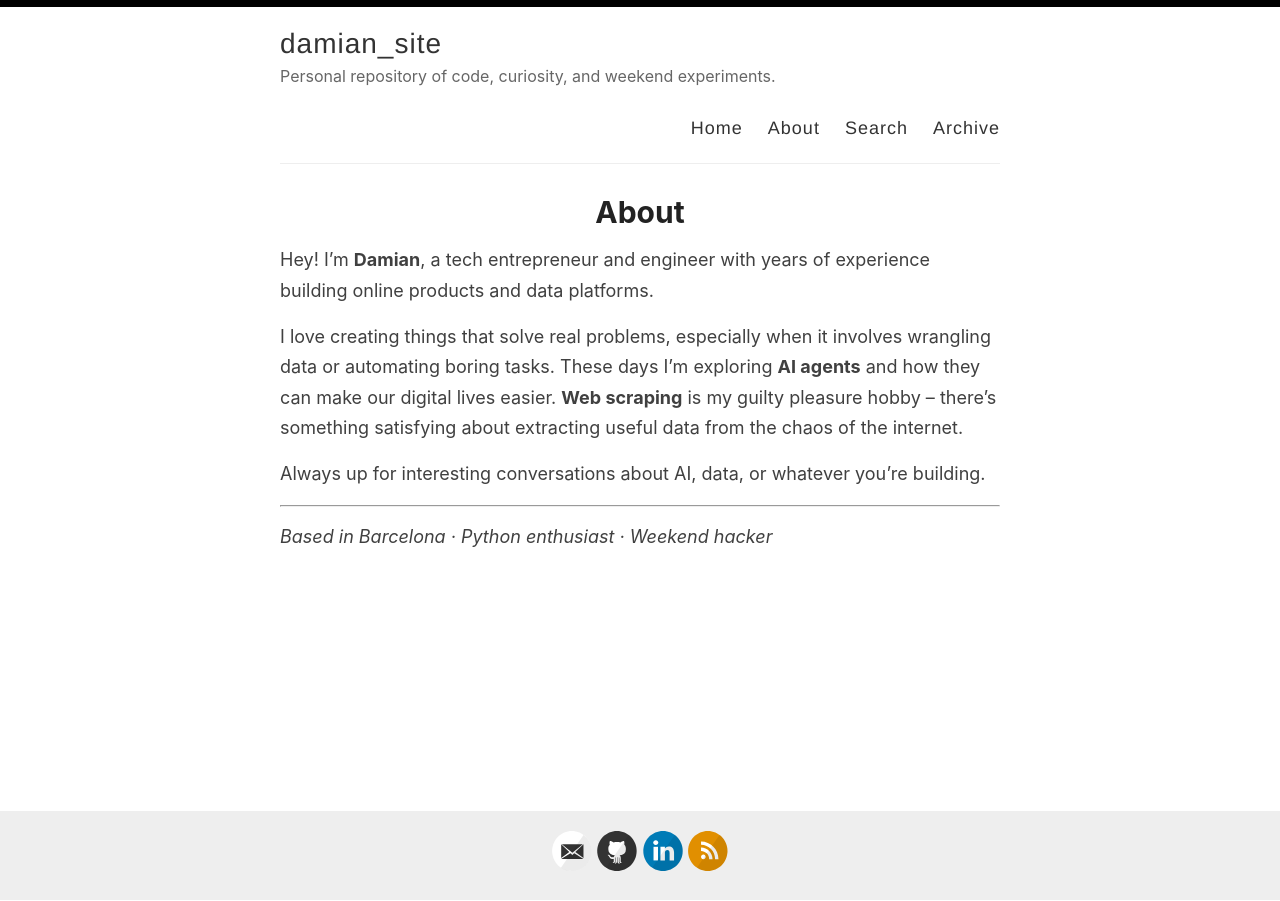
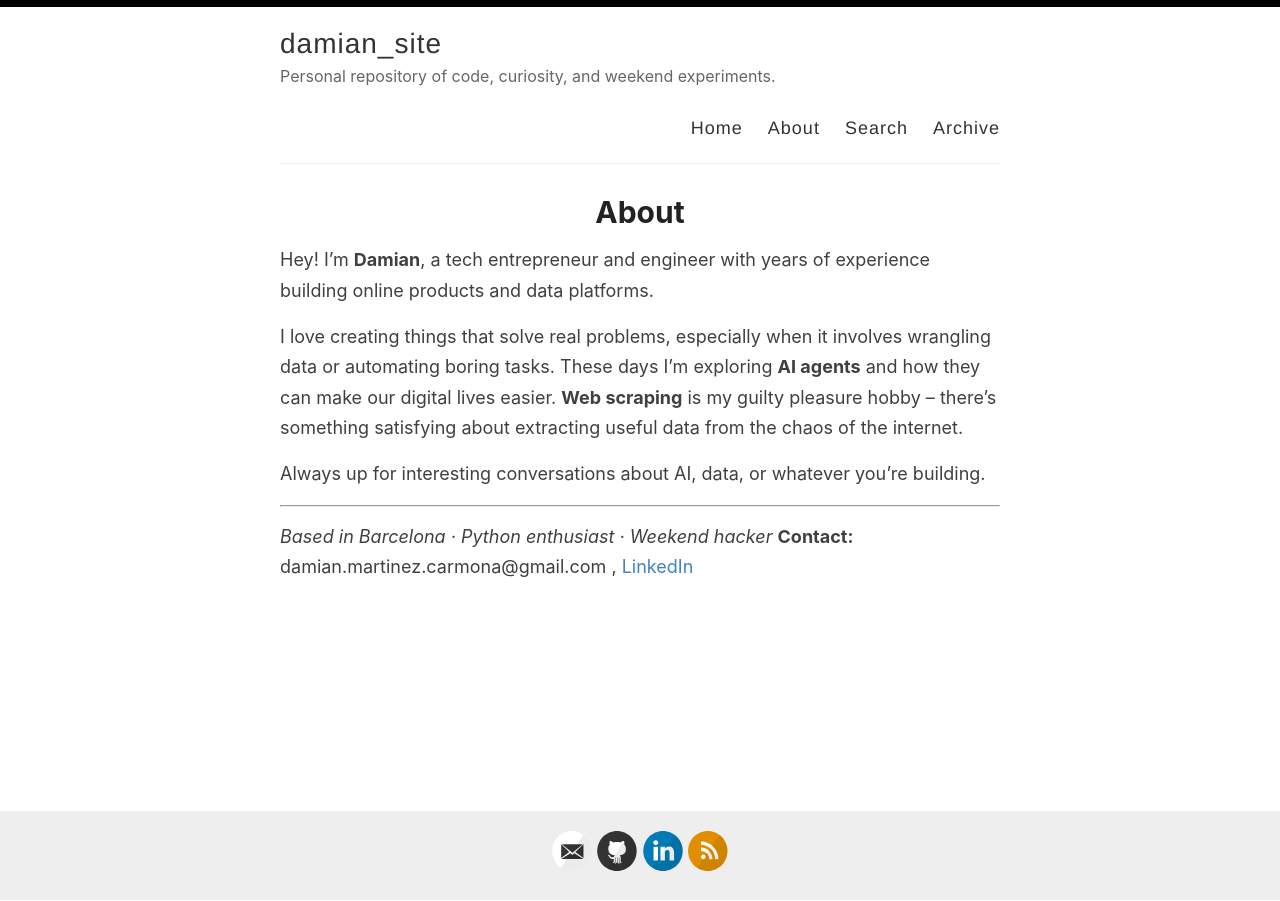
Before and after one commit to DamiMartinez/damimartinez.github.io, a Jekyll site: the page built from _pages/about.md, in a window 1280 px wide. Built offline with Jekyll 4.4.1, drawn with Linux system fonts in a browser that asks for light colours.

Commit message:
Update about.md

```diff
--- a/_pages/about.md
+++ b/_pages/about.md
@@ -13,3 +13,4 @@ Always up for interesting conversations about AI, data, or whatever you're build
 ---
 
 *Based in Barcelona · Python enthusiast · Weekend hacker*
+**Contact:** damian.martinez.carmona@gmail.com , [LinkedIn](https://linkedin.com/in/damian-martinez-carmona)
```
